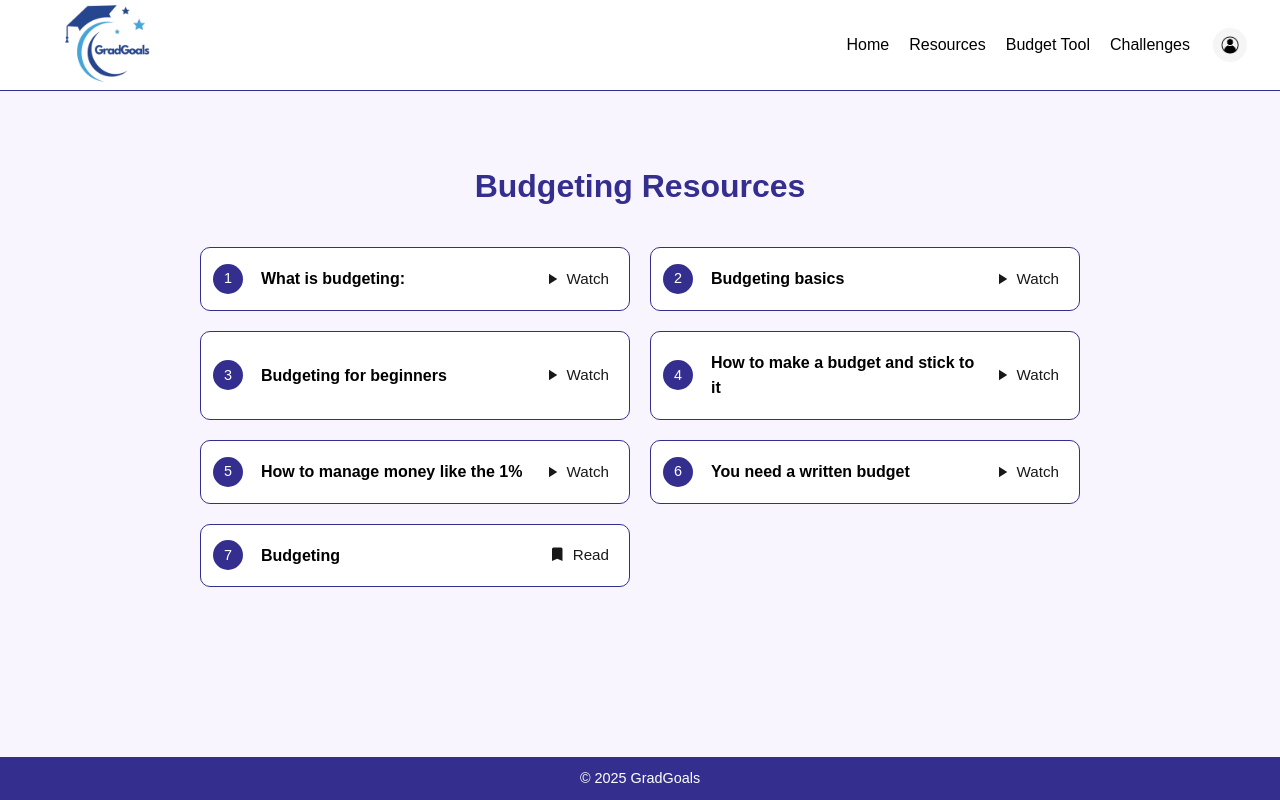
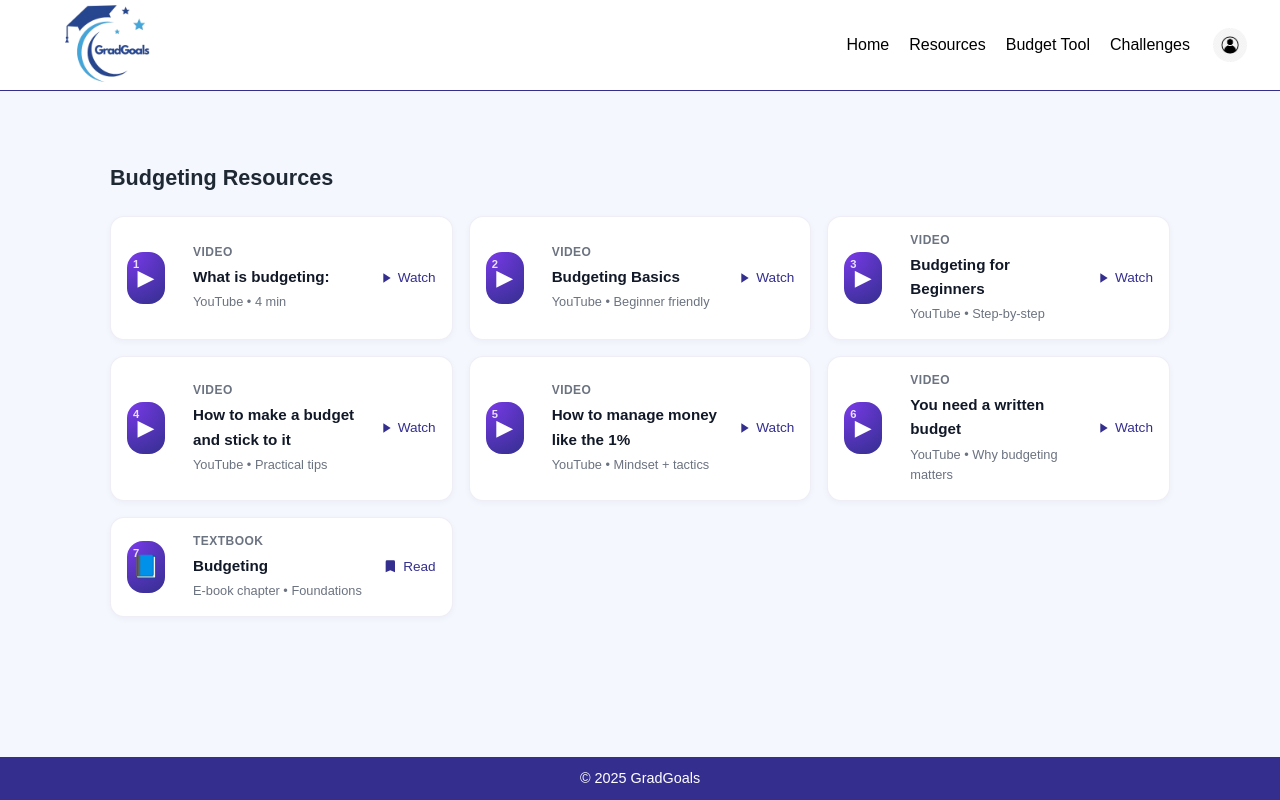
Before and after one commit to IanKreger/GradGoals, a website: page Frontend/Resources.html in a window 1280 px wide. Drawn offline with Linux system fonts and the light colour scheme.

Commit message:
updated the resources page some more

```diff
--- a/Frontend/js/resources.js
+++ b/Frontend/js/resources.js
@@ -1,7 +1,5 @@
-// Wrap in an IIFE to avoid polluting global scope
 (function () {
   // Determine if we are on the Resources page
-  // Prefer currentPage from main.js if it exists; otherwise use pathname
   let isResourcesPage = false;
 
   if (typeof currentPage !== "undefined") {
@@ -13,113 +11,157 @@
   if (!isResourcesPage) return;
 
   // -------------------------------
-  // 1. Static list of resources
+  // Static list of resources
   // -------------------------------
-
   const RESOURCES = [
     {
       title: "What is budgeting:",
       type: "video",
       url: "https://www.youtube.com/watch?v=CbhjhWleKGE",
+      meta: "YouTube • 4 min",
     },
     {
-      title: "Budgeting basics",
+      title: "Budgeting Basics",
       type: "video",
       url: "https://www.youtube.com/watch?v=sVKQn2I4HDM",
+      meta: "YouTube • Beginner friendly",
     },
     {
-      title: "Budgeting for beginners",
+      title: "Budgeting for Beginners",
       type: "video",
       url: "https://www.youtube.com/watch?v=xfPbT7HPkKA",
+      meta: "YouTube • Step-by-step",
     },
     {
       title: "How to make a budget and stick to it",
       type: "video",
       url: "https://www.youtube.com/watch?v=4Eh8QLcB1UQ",
+      meta: "YouTube • Practical tips",
     },
     {
       title: "How to manage money like the 1%",
       type: "video",
       url: "https://www.youtube.com/watch?v=NEzqHbtGa9U",
+      meta: "YouTube • Mindset + tactics",
     },
     {
       title: "You need a written budget",
       type: "video",
       url: "https://www.youtube.com/watch?v=8F0mH84w6e4",
+      meta: "YouTube • Why budgeting matters",
     },
     {
       title: "Budgeting",
       type: "textbook",
       url: "https://research.ebsco.com/c/evkh36/ebook-viewer/pdf/qthbl2jd2b/page/pp_11?location=https%3A%2F%2Fresearch.ebsco.com%2Fc%2Fevkh36%2Fsearch%2Fdetails%2Fqthbl2jd2b%3Fdb%3De000xna",
+      meta: "E-book chapter • Foundations",
     },
   ];
 
   // -------------------------------
-  // 2. Render function
+  // Render function
   // -------------------------------
-
   function renderResources() {
     const contentEl = document.getElementById("content");
     if (!contentEl) return;
 
-    // Clear anything that might already be inside
     contentEl.innerHTML = "";
+
+    // Outer section
+    const section = document.createElement("section");
+    section.className = "resources-section";
 
     // Heading
     const heading = document.createElement("h1");
     heading.className = "resources-heading";
     heading.textContent = "Budgeting Resources";
-    contentEl.appendChild(heading);
+    section.appendChild(heading);
 
-    // Wrapper for all resource cards
-    const wrapperEl = document.createElement("div");
-    wrapperEl.className = "resources";
+    // Grid
+    const grid = document.createElement("div");
+    grid.className = "resources-grid";
 
-    let counter = 1;
+    let index = 1;
 
     for (const resource of RESOURCES) {
       const isVideo = resource.type === "video";
 
-      const linkElement = document.createElement("a");
-      linkElement.href = resource.url;
-      linkElement.target = "_blank";
-      linkElement.rel = "noopener noreferrer";
-      // Build card content with SVG icon + text
-      linkElement.innerHTML = `
-        <span class="resource-title">${resource.title}</span>
+      const card = document.createElement("a");
+      card.className = "resource-card";
+      card.href = resource.url;
+      card.target = "_blank";
+      card.rel = "noopener noreferrer";
 
-        <span class="resource-cta">
-          ${
-            isVideo
+      // Left: thumb with icon + index badge
+      const thumbWrapper = document.createElement("div");
+      thumbWrapper.className = "resource-thumb-wrapper";
+
+      const thumb = document.createElement("div");
+      thumb.className = "resource-thumb";
+
+      const thumbIcon = document.createElement("div");
+      thumbIcon.className = "resource-thumb-icon";
+      thumbIcon.textContent = isVideo ? "▶" : "📘";
+
+      const indexBadge = document.createElement("div");
+      indexBadge.className = "resource-index";
+      indexBadge.textContent = index;
+
+      thumb.appendChild(thumbIcon);
+      thumbWrapper.appendChild(thumb);
+      thumbWrapper.appendChild(indexBadge);
+
+      // Middle: text body
+      const body = document.createElement("div");
+      body.className = "resource-body";
+
+      const type = document.createElement("div");
+      type.className = "resource-type";
+      type.textContent = isVideo ? "Video" : "Textbook";
+
+      const title = document.createElement("div");
+      title.className = "resource-title";
+      title.textContent = resource.title;
+
+      const meta = document.createElement("div");
+      meta.className = "resource-meta";
+      meta.textContent = resource.meta || (isVideo ? "Watch on YouTube" : "Read online");
+
+      body.appendChild(type);
+      body.appendChild(title);
+      body.appendChild(meta);
+
+      // Right: CTA ("Watch" / "Read" + tiny icon)
+      const cta = document.createElement("div");
+      cta.className = "resource-cta";
+      cta.innerHTML = isVideo
         ? `
-                <svg class="icon" viewBox="0 0 24 24" aria-hidden="true">
-                  <path fill="currentColor" d="M8 5v14l11-7z" />
+          <svg viewBox="0 0 24 24" aria-hidden="true">
+            <path fill="currentColor" d="M8 5v14l11-7z"></path>
           </svg>
           <span>Watch</span>
         `
         : `
-                <svg class="icon" viewBox="0 0 24 24" aria-hidden="true">
-                  <path fill="currentColor" d="M18 2H6a2 2 0 0 0-2 2v16l7-3l7 3V4a2 2 0 0 0-2-2z" />
+          <svg viewBox="0 0 24 24" aria-hidden="true">
+            <path fill="currentColor" d="M18 2H6a2 2 0 0 0-2 2v16l7-3l7 3V4a2 2 0 0 0-2-2z"></path>
           </svg>
           <span>Read</span>
-              `
-          }
-        </span>
-
-        <span class="resource-counter">${counter}</span>
         `;
 
-      wrapperEl.appendChild(linkElement);
-      counter++;
+      // Assemble card
+      card.appendChild(thumbWrapper);
+      card.appendChild(body);
+      card.appendChild(cta);
+
+      grid.appendChild(card);
+      index++;
     }
 
-    contentEl.appendChild(wrapperEl);
+    section.appendChild(grid);
+    contentEl.appendChild(section);
   }
 
-  // -------------------------------
-  // 3. Run on DOM ready
-  // -------------------------------
-
+  // Run when DOM is ready
   if (document.readyState === "loading") {
     document.addEventListener("DOMContentLoaded", renderResources);
   } else {
--- a/Frontend/styleresources.css
+++ b/Frontend/styleresources.css
@@ -1,126 +1,162 @@
 /* ============================
-   Resources Page Styles
+   Resources Page Layout
    ============================ */
 
-/* Heading above the cards */
-.resources-heading {
-  width: 100%;
-  max-width: 920px;
-  margin: 30px auto 20px;
-  padding: 0 20px;
-  text-align: center;
-
-  /* adjust this size if you want it smaller/bigger */
-  font-size: 2.0rem;
-  font-weight: 600;
-  color: #342f8f;
+body {
+  /* light background similar to Coursera's panels */
+  background-color: #f5f7ff;
 }
 
-/* Container for all resource cards */
-.resources {
-  padding: 15px 20px 40px;
-  margin: 0 auto;
+/* Section wrapper for heading + grid */
+.resources-section {
   width: 100%;
-  max-width: 920px;
-
-  display: flex;
-  flex-direction: column;
-  gap: 20px;
+  max-width: 1100px;
+  margin: 30px auto 40px;
+  padding: 0 20px 40px;
 }
 
-/* Individual resource card (the <a> tag) */
-.resources a {
+/* Heading */
+.resources-heading {
+  font-size: 1.35rem;      /* smaller than default h1 */
+  font-weight: 700;
+  color: #1f2933;
+  margin-bottom: 20px;
+}
+
+/* Optional small subtitle style (if you add one later) */
+.resources-subtitle {
+  font-size: 0.9rem;
+  color: #6b7280;
+  margin-bottom: 18px;
+}
+
+/* ============================
+   Card Grid
+   ============================ */
+
+.resources-grid {
+  display: grid;
+  grid-template-columns: repeat(auto-fit, minmax(260px, 1fr));
+  gap: 16px;
+}
+
+/* ============================
+   Individual Resource Card
+   ============================ */
+
+.resource-card {
   display: flex;
   align-items: center;
-  justify-content: space-between;
+  text-decoration: none;
 
-  padding: 18px 20px 18px 60px; /* extra left for the circle */
-  width: 100%;
-  position: relative;
-
-  border: 1px solid #342f8f;
-  border-radius: 10px;
-  text-decoration: none;
+  padding: 14px 16px;
+  border-radius: 14px;
   background-color: #ffffff;
 
-  color: #000000; /* text color inside card */
+  border: 1px solid rgba(52, 47, 143, 0.08);
+  box-shadow: 0 2px 6px rgba(15, 23, 42, 0.04);
+
+  color: #111827;
   cursor: pointer;
   transition:
-    background-color 0.15s ease,
-    color 0.15s ease,
-    transform 0.15s ease,
-    box-shadow 0.15s ease,
-    border-color 0.15s ease;
+    transform 0.12s ease,
+    box-shadow 0.12s ease,
+    border-color 0.12s ease,
+    background-color 0.12s ease;
 }
 
-/* Hover effect */
-.resources a:hover {
-  background-color: #342f8f;
-  color: #ffffff;
-  border-color: #342f8f;
+.resource-card:hover {
   transform: translateY(-2px);
-  box-shadow: 0 4px 10px rgba(0, 0, 0, 0.12);
+  box-shadow: 0 6px 18px rgba(15, 23, 42, 0.10);
+  border-color: rgba(52, 47, 143, 0.25);
+  background-color: #f9f9ff;
 }
 
-/* Title text */
-.resources a .resource-title {
-  font-weight: 600;
-  font-size: 16px;
-  flex: 1;
-  margin-right: 12px;
+/* Thumbnail / icon area (left) */
+.resource-thumb {
+  flex: 0 0 52px;
+  height: 52px;
+  border-radius: 16px;
+  background: radial-gradient(circle at 0 0, #7c3aed, #342f8f);
+  display: flex;
+  align-items: center;
+  justify-content: center;
+  color: #ffffff;
+  margin-right: 14px;
 }
 
-/* "Watch / Read" area (text + icon) */
-.resources a .resource-cta {
+/* Icon inside the thumb */
+.resource-thumb-icon {
+  font-size: 22px;
+  line-height: 1;
+}
+
+/* Main text area */
+.resource-body {
+  flex: 1;
+  min-width: 0; /* allow text wrapping */
+}
+
+/* Type label, small and muted (e.g., Video / Textbook) */
+.resource-type {
+  font-size: 0.75rem;
+  font-weight: 600;
+  color: #6b7280;
+  text-transform: uppercase;
+  letter-spacing: 0.04em;
+  margin-bottom: 3px;
+}
+
+/* Title (main line) */
+.resource-title {
+  font-size: 0.95rem;
+  font-weight: 600;
+  color: #111827;
+  margin-bottom: 3px;
+}
+
+/* Meta / description line */
+.resource-meta {
+  font-size: 0.8rem;
+  color: #6b7280;
+}
+
+/* Right-side area (e.g., "Watch" / "Read") */
+.resource-cta {
+  flex: 0 0 auto;
+  margin-left: 10px;
+  font-size: 0.85rem;
+  color: #342f8f;
   display: flex;
   align-items: center;
-  justify-content: flex-end;
-  gap: 6px;
-  font-size: 0.95rem;
-  opacity: 0.9;
+  gap: 4px;
   white-space: nowrap;
 }
 
-/* Make sure any SVG or IMG icon inside the CTA is small */
-.resources a .resource-cta svg,
-.resources a .resource-cta img {
-  width: 18px;
-  height: 18px;
-  display: block;
+.resource-cta svg {
+  width: 16px;
+  height: 16px;
 }
 
-/* Numbered bubble on the left */
-.resources a .resource-counter {
-  display: flex;
-  align-items: center;
-  justify-content: center;
-
-  width: 30px;
-  height: 30px;
-  position: absolute;
-  left: 12px;
-  top: 50%;
-  transform: translateY(-50%);
-
-  background-color: #342f8f;
-  color: #ffffff;
-  border-radius: 50%;
-  font-size: 0.9rem;
+/* On hover, match text color to brand purple */
+.resource-card:hover .resource-cta {
+  color: #251f7a;
 }
 
-/* ============================
-   Responsive: 2 columns on wider screens
-   ============================ */
+/* Optional small dot/number badge in thumb corner */
+.resource-index {
+  position: absolute;
+  top: 4px;
+  left: 6px;
+  font-size: 0.7rem;
+  font-weight: 600;
+  color: rgba(255, 255, 255, 0.85);
+}
 
-@media screen and (min-width: 640px) {
-  .resources {
-    flex-direction: row;
-    flex-wrap: wrap;
-    justify-content: space-between;
-    gap: 20px;
-  }
-
-  .resources a {
-    flex: 0 1 calc(50% - 10px);
-  }
+/* Ensure thumb can host the index badge */
+.resource-thumb-wrapper {
+  position: relative;
+  flex: 0 0 52px;
+  height: 52px;
+  margin-right: 14px;
 }
```
Lines whose indentation alone changed are shown as unchanged.
